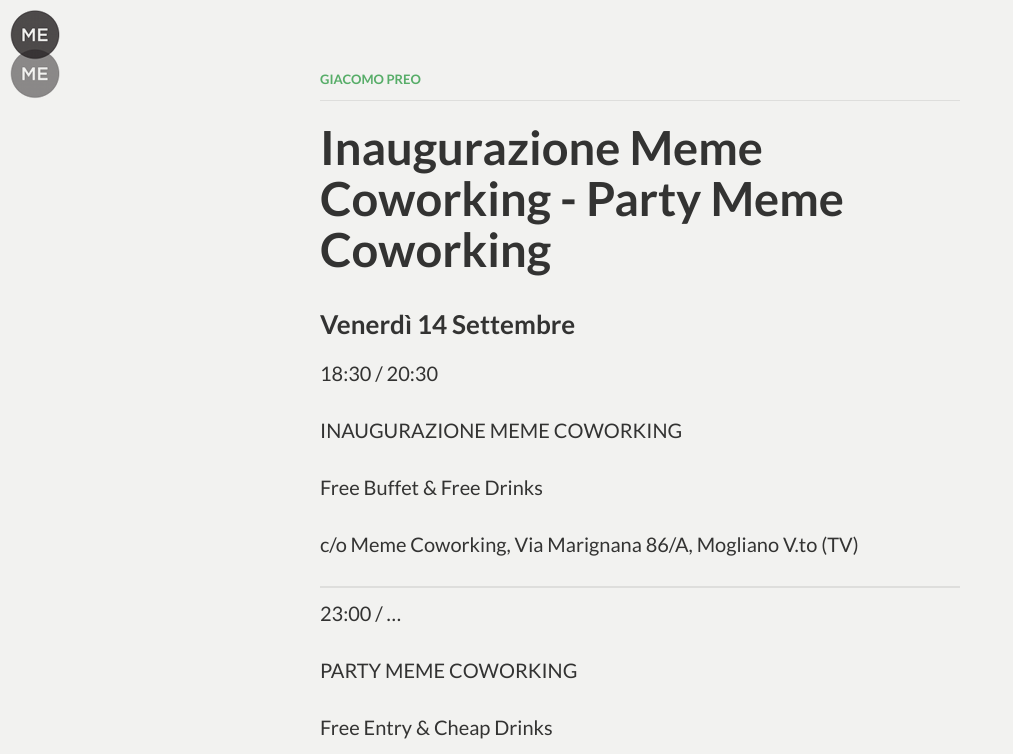
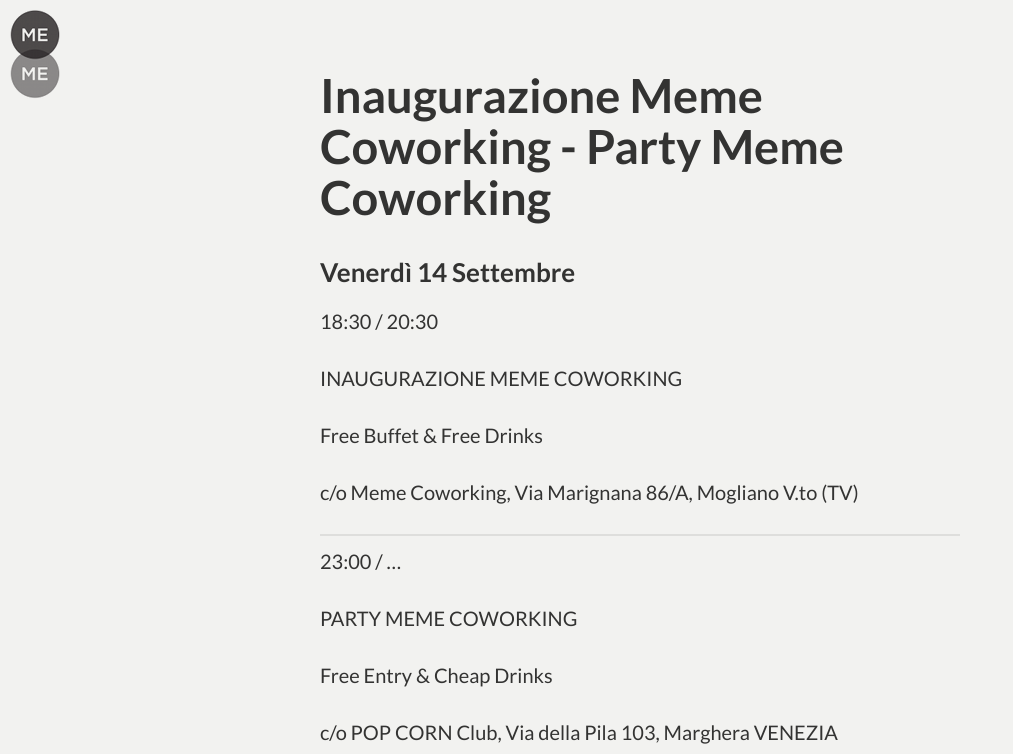
Before and after one commit to memecoworking/memecoworking.github.com, a Jekyll site: the page built from _posts/2012-09-09-inaugurazione-meme-coworking-party-meme.markdown, in a window 1280 px wide, cut to the strip 0-754 px from the top of the page. Shown: the whole strip, without its empty margins (0-1013 px from the left). Built offline with Jekyll 4.4.1, drawn with Linux system fonts in a browser that asks for light colours; Markdown is read by kramdown in place of the engine named in the settings; comment, search, counter and statistics services are not loaded.

Commit message:
Remove author header

```diff
--- a/_layouts/post.html
+++ b/_layouts/post.html
@@ -5,9 +5,6 @@
 <article class="post-article post-view-mode">
   <section class="post-content">
     <header class="post-header">
-      <div class="post-meta clearfix wf">
-        <a class="post-author">{{ page.author }}</a>
-      </div>
       <h1 class="post-title wf">{{ page.title }}</h1>
     </header>
     <div class="post-field body">
```
